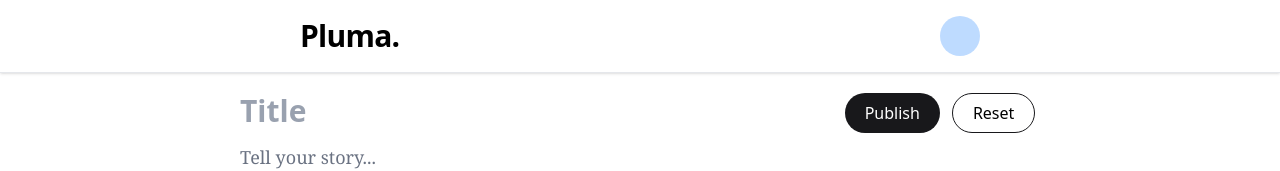
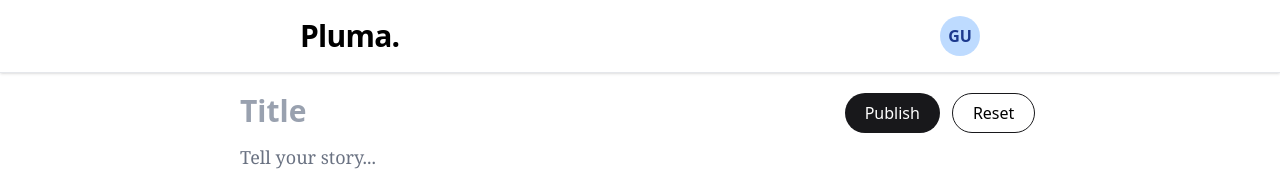
Before and after one commit to CallMeSahu/pluma-blog, a React (Vite) app in the folder frontend/: page /create in a window 1280 px wide. Shown: the top 171 px of the page. Built offline with nearby package versions, Linux system fonts and the light colour scheme.

Commit message:
fix: setting username on signin

```diff
--- a/frontend/src/components/Navbar.tsx
+++ b/frontend/src/components/Navbar.tsx
@@ -17,7 +17,7 @@
         }
         <div className="w-10 h-10 flex justify-center items-center bg-blue-200 rounded-full cursor-pointer">
           <span className="text-blue-900 font-semibold">
-            {(name ?? "").split(" ").map(word => word[0]).join('').toUpperCase()}
+            {(name ? name.split(" ").map(word => word[0]).join('').toUpperCase() : "GU")}
           </span>
         </div>
       </div>
--- a/frontend/src/pages/Signin.tsx
+++ b/frontend/src/pages/Signin.tsx
@@ -21,7 +21,7 @@
       const token = response.data.token;
       const name = response.data.name;
       localStorage.setItem("token", token);
-      localStorage.setItem("username", name);
+      localStorage.setItem("name", name);
       toast.success("Signin Successful!");
       navigate("/blogs");
     } catch (error) {
```
